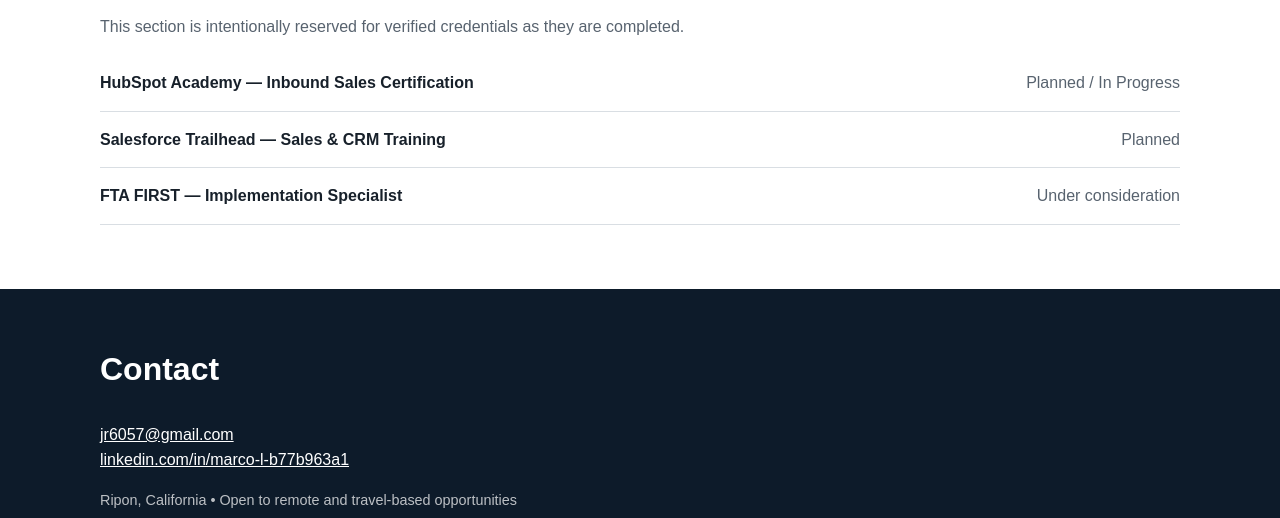
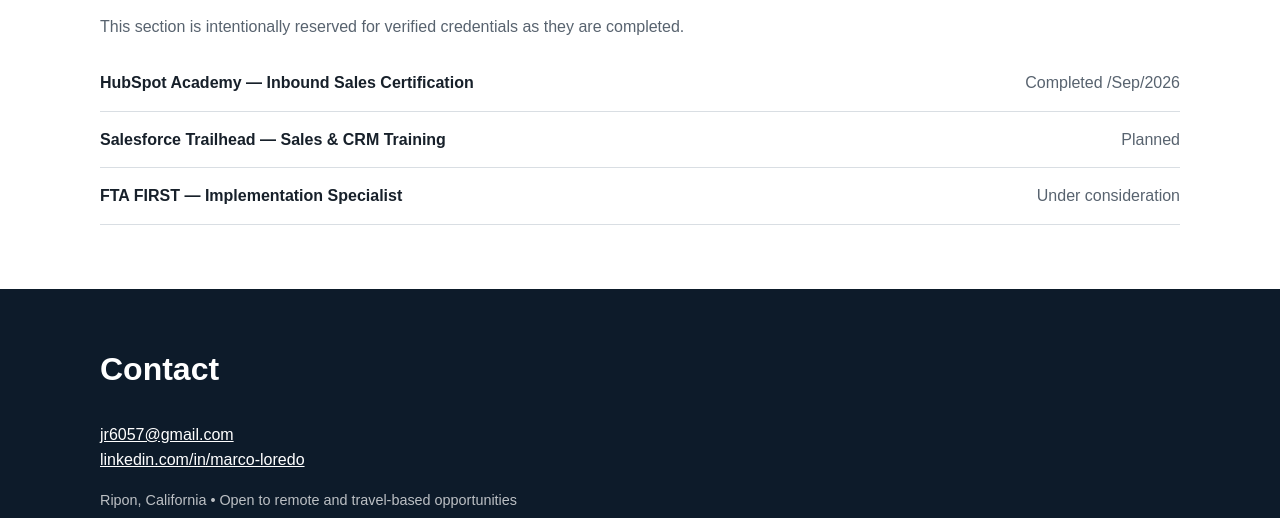
Before and after one commit to Marco-Loredo/marco-loredo.github.io, a plain HTML site: page index.html in a window 1280 px wide. Shown: the part 2311-2829 px from the top of the page. Drawn offline with Linux system fonts and the light colour scheme.

Commit message:
Update index.html

```diff
--- a/index.html
+++ b/index.html
@@ -128,7 +128,7 @@
         </p>
         <div class="credential">
           <strong>HubSpot Academy — Inbound Sales Certification</strong>
-          <span>Planned / In Progress</span>
+          <span>Completed /Sep/2026</span>
         </div>
         <div class="credential">
           <strong>Salesforce Trailhead — Sales & CRM Training</strong>
@@ -148,7 +148,7 @@
       <p>
         <a href="mailto:jr6057@gmail.com">jr6057@gmail.com</a><br />
         <a href="https://www.linkedin.com/in/marco-loredo" target="_blank" rel="noopener noreferrer">
-          linkedin.com/in/marco-l-b77b963a1
+          linkedin.com/in/marco-loredo
         </a>
       </p>
       <p class="small">Ripon, California • Open to remote and travel-based opportunities</p>
```
